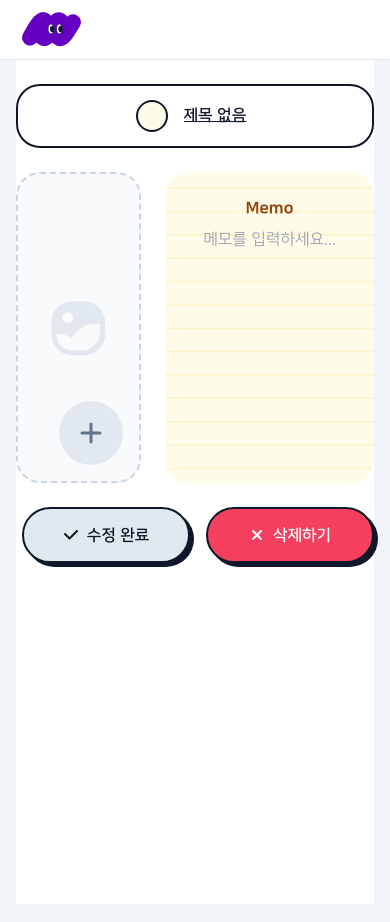
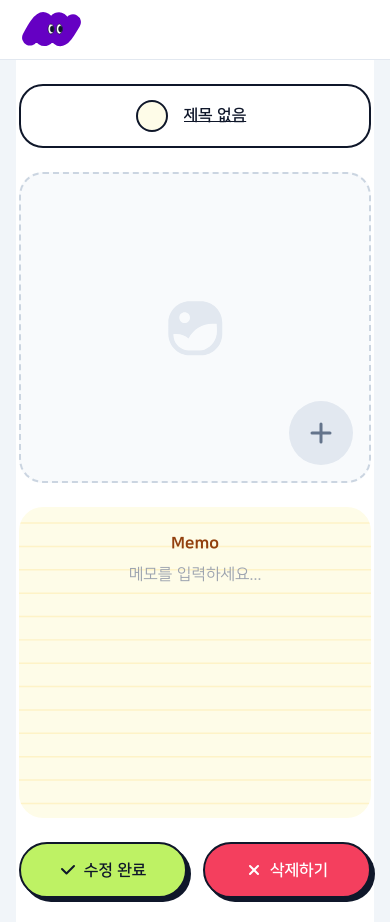
Before and after one commit to 00kang/TodoList, a Next.js app: page /items/1 in a window 390 px wide. Built offline with nearby package versions, Linux system fonts and the light colour scheme; no server answers.

Commit message:
feat: 상세 페이지 반응형 UI 개선 및 수정 상태 감지 기능 추가
- 수정된 항목 감지 시 '수정 완료' 버튼 Active 상태 전환 기능 추가
- 이미지 업로더에서 이미지 존재 시 Edit 아이콘 표시

```diff
--- a/src/app/items/[itemId]/layout.tsx
+++ b/src/app/items/[itemId]/layout.tsx
@@ -5,7 +5,9 @@ export default function ItemDetailLayout({
 }) {
   return (
     <div className="flex min-h-screen w-full justify-center bg-white">
-      <section className="mx-auto w-full max-w-[1000px]">{children}</section>
+      <section className="mx-auto w-full max-w-[1000px] sm:mx-4 md:mx-6">
+        {children}
+      </section>
     </div>
   );
 }
--- a/src/app/items/[itemId]/page.tsx
+++ b/src/app/items/[itemId]/page.tsx
@@ -24,6 +24,12 @@ export default function ItemDetailPage() {
   const [imageFile, setImageFile] = useState<File | null>(null);
   const [imageUrl, setImageUrl] = useState<string>("");
   const [memo, setMemo] = useState("");
+  const [original, setOriginal] = useState({
+    name: "",
+    memo: "",
+    imageUrl: "",
+    isCompleted: false,
+  });
 
   useEffect(() => {
     const fetchTodo = async () => {
@@ -33,6 +39,12 @@ export default function ItemDetailPage() {
         setTodoState(data.isCompleted ? "Active" : "Default");
         setImageUrl(data.imageUrl || "");
         setMemo(data.memo || "");
+        setOriginal({
+          name: data.name,
+          memo: data.memo || "",
+          imageUrl: data.imageUrl || "",
+          isCompleted: data.isCompleted,
+        });
       } catch (err) {
         console.error("Failed to fetch todo item:", err);
       }
@@ -70,11 +82,17 @@ export default function ItemDetailPage() {
   const handleDelete = async () => {
     try {
       await deleteTodoItem(TENANT_ID, itemId);
-      router.push("/"); // 목록 페이지로 이동
+      router.push("/");
     } catch (err) {
       console.error("Failed to delete todo:", err);
     }
   };
+
+  const isEdited =
+    text !== original.name ||
+    memo !== original.memo ||
+    (todoState === "Active") !== original.isCompleted ||
+    imageFile !== null;
 
   return (
     <div className="w-full space-y-6 py-6">
@@ -87,17 +105,17 @@ export default function ItemDetailPage() {
       />
 
       {/* 이미지 업로드 & 메모 박스 */}
-      <div className="flex gap-6">
+      <div className="flex flex-col gap-6 lg:flex-row">
         <TodoImageUploader imageUrl={imageUrl} onChange={setImageFile} />
         <TodoMemoEditor memo={memo} onChange={setMemo} />
       </div>
 
       {/* 버튼 영역 */}
-      <div className="flex justify-end gap-4">
+      <div className="flex justify-center gap-4 lg:flex-row lg:justify-end">
         <ShadowButton
           type="Edit"
           size="Large"
-          state="Default"
+          state={isEdited ? "Active" : "Default"}
           onClick={handleEdit}
         />
         <ShadowButton
--- a/src/components/TodoImageUploader.tsx
+++ b/src/components/TodoImageUploader.tsx
@@ -40,13 +40,12 @@ export default function TodoImageUploader({
   };
 
   return (
-    <div className="relative flex h-[311px] w-[384px] items-center justify-center overflow-hidden rounded-3xl border-2 border-dashed border-slate-300 bg-slate-50">
+    <div className="relative flex h-[311px] w-full items-center justify-center overflow-hidden rounded-3xl border-2 border-dashed border-slate-300 bg-slate-50 lg:w-[384px]">
       {preview ? (
         <Image
           src={preview}
           alt="preview"
-          width={384}
-          height={311}
+          fill
           className="max-h-full max-w-full rounded-3xl object-cover"
         />
       ) : (
@@ -58,7 +57,10 @@ export default function TodoImageUploader({
         />
       )}
       <div className="absolute bottom-4 right-4">
-        <FlatButton type="Plus" onClick={() => inputRef.current?.click()} />
+        <FlatButton
+          type={preview ? "Edit" : "Plus"}
+          onClick={() => inputRef.current?.click()}
+        />
         <input
           type="file"
           accept="image/*"
--- a/src/components/TodoMemoEditor.tsx
+++ b/src/components/TodoMemoEditor.tsx
@@ -8,7 +8,7 @@ export default function TodoMemoEditor({
   onChange,
 }: TodoMemoEditorProps) {
   return (
-    <div className="flex h-[311px] w-[588px] flex-col rounded-3xl bg-[url('/images/illustrations/memo.svg')] bg-cover bg-no-repeat px-4 py-6">
+    <div className="flex h-[311px] w-full flex-col rounded-3xl bg-[url('/images/illustrations/memo.svg')] bg-cover bg-no-repeat px-4 py-6 lg:w-[588px]">
       <span className="mb-2 text-center text-base font-extrabold text-amber-800">
         Memo
       </span>
```
